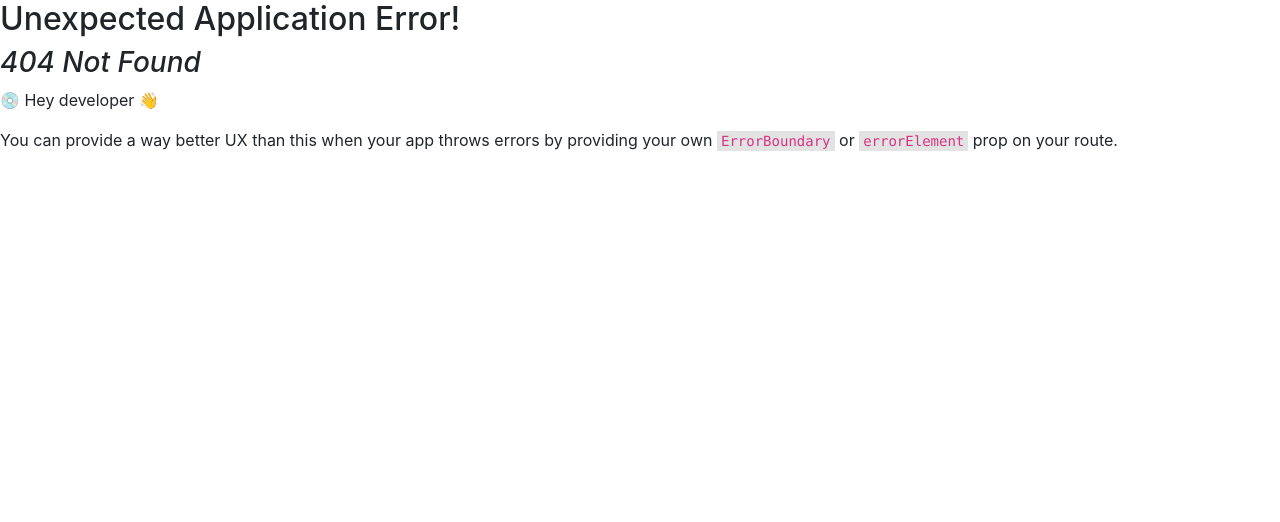
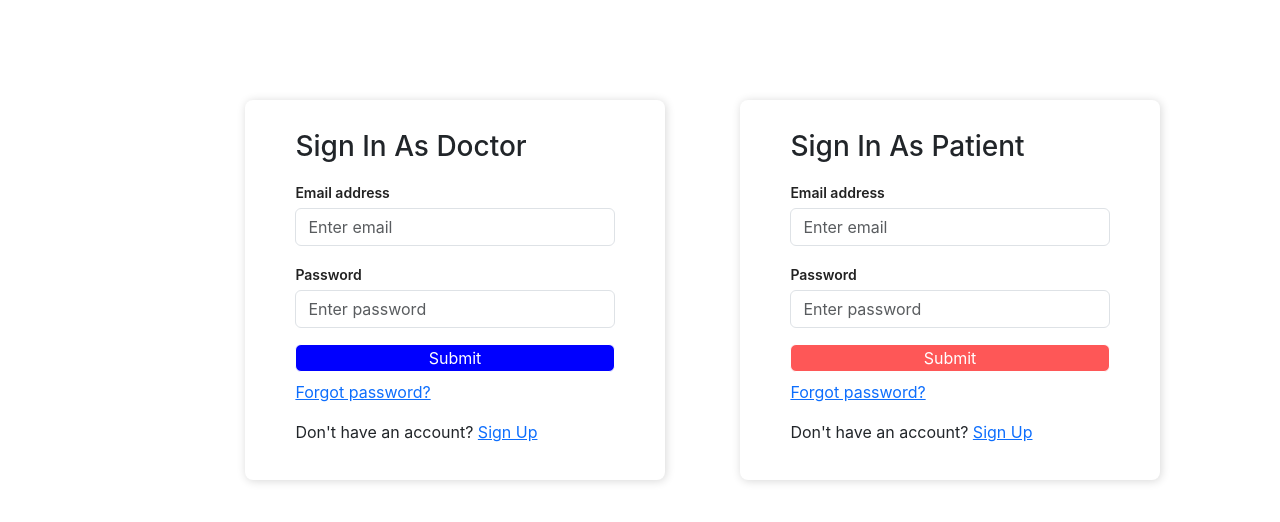
Before and after one commit to shalini24vatsal23/WellMed, a React (Create React App) app in the folder frontend/: page /SignIn1 in a window 1280 px wide. Before the commit this address had no page. Shown: the top 522 px of the page. Built offline with nearby package versions, Linux system fonts and the light colour scheme; the HTML template or start-up script is replaced by a standard one.

Commit message:
'committhree'

```diff
--- a/frontend/src/App.js
+++ b/frontend/src/App.js
@@ -4,22 +4,36 @@ import './App.css';
 import HomePage from './pages/HomePage';
 import Article from './pages/Article';
 import { createBrowserRouter, RouterProvider } from 'react-router-dom';
+import { NavLink } from 'react-router-dom';
+import SignIn1 from './pages/SignIn1';
 
 function App() {
   const router = createBrowserRouter([
     {
       path: '/',
-      element: <HomePage/>
+      element: <HomePage />,
     },
     {
-      path: `/article/:id`,
-      element: <Article/>
-    }
+      path: '/article/:id',
+      element: <Article />,
+    },
+    {
+      path: '/SignIn1',
+      element: <SignIn1 />,
+    },
   ]);
 
-  return (
-    <RouterProvider router={router}/>
-  );
-}
+
+    return (
+      <RouterProvider router={router}>
+        <nav>
+          {/* Add other navigation links here */}
+          <NavLink to="/">Home</NavLink>
+          <NavLink to="/article/1">Article 1</NavLink>
+          <NavLink to="/SignIn1">Sign In</NavLink>
+        </nav>
+      </RouterProvider>
+    );
+  }
 
 export default App;
--- a/frontend/src/components/NavBar.js
+++ b/frontend/src/components/NavBar.js
@@ -2,59 +2,65 @@ import Container from 'react-bootstrap/Container';
 import Nav from 'react-bootstrap/Nav';
 import Navbar from 'react-bootstrap/Navbar';
 import Form from 'react-bootstrap/Form';
-import Button from 'react-bootstrap/Button';
 import Row from 'react-bootstrap/Row';
 import Col from 'react-bootstrap/Col';
 import '../style.css';
+import  logo  from '../images/logo.png';
+import { Link } from 'react-router-dom';
 
 function NavBar()
 {
   return(
   <>
-  <Navbar expand="lg" className="bg-body-tertiary"  data-bs-theme="light" fixed="top" >
-      <Container fluid>
-      <Navbar.Brand href="#home">
+  <Navbar expand="lg" className="bg-white border border-1 border-grey" fixed="top" >
+      <Container fluid className='w-75'>
+      <Navbar.Brand href="/" className='me-5'>
             <img
               alt=""
-              src="navlogo.jpg"
-              width="30"
-              height="30"
+              src={logo}
+              width="50"
+              height="50"
               className="d-inline-block align-top"
-            />{' '}
-            React Bootstrap
+            />
           </Navbar.Brand>
         <Navbar.Toggle aria-controls="basic-navbar-nav" />
         <Navbar.Collapse id="basic-navbar-nav" >
-          <Nav className="me-auto">
-          <Nav.Link href="#Specialists">Specialities</Nav.Link>
-            <Nav.Link href="#About">About</Nav.Link>
-            <Nav.Link href="#Contact us">Contact us</Nav.Link>
-            <Nav.Link href='#FAQ'>FAQ's</Nav.Link>
-            <Form inline>
+        <Nav variant="underline" defaultActiveKey="/" className='me-5'>
+      <Nav.Item>
+        <Nav.Link href="/">Home</Nav.Link>
+      </Nav.Item>
+      <Nav.Item>
+        <Nav.Link eventKey="link-1">Specialities</Nav.Link>
+      </Nav.Item>
+      <Nav.Item>
+        <Nav.Link eventKey="link-2">About</Nav.Link>
+      </Nav.Item>
+      <Nav.Item>
+        <Nav.Link eventKey="link-3">Contact Us</Nav.Link>
+      </Nav.Item>
+    </Nav>
+          <Form inline>
         <Row>
           <Col xs="auto">
             <Form.Control
               type="text"
               placeholder="Search"
-              className=" mr-sm-2"
+              className=""
             />
           </Col>
           <Col xs="auto">
-          <Button type="submit" className='search-btn'
-          style={{ color: '#ffffff',
-           backgroundColor: '#fe5757',
-            borderRadius: '6px',
-             border: 'none',
-             padding: '6px' }}>
-              Search
-          </Button>
+          <button className='pink-btn'>Search</button>
 
           </Col>
         </Row>
       </Form>
-            <Nav.Link href='#Sign in'>Sign in</Nav.Link>
-            <Nav.Link href='#Sign up'>Sign up</Nav.Link>
-          </Nav>
+
+      <button className='btn border border-1 border-black btn-sm my-1 ms-auto'>
+      <Link to='/SignIn1' className='text-decoration-none text-dark' >
+        Login / Signup
+        </Link>
+        </button>
+
         </Navbar.Collapse>
       </Container>
     </Navbar>
--- /dev/null
+++ b/frontend/src/pages/SignIn1.js
@@ -0,0 +1,93 @@
+import React from 'react';
+import '../style.css';
+
+const SignIn1 = () => {
+  return (
+
+     <div className="container">
+    {/* First sign-in container */}
+    <div className="auth-container">
+      <form className="Auth-form" >
+        <div className="Auth-form-content" >
+          <h3>Sign In As Doctor</h3>
+          <div className="form-group mt-3">
+            <label>Email address</label>
+            <input
+              type="email"
+              className="form-control mt-1"
+              placeholder="Enter email"
+            />
+          </div>
+          <div className="form-group mt-3">
+            <label>Password</label>
+            <input
+              type="password"
+              className="form-control mt-1"
+              placeholder="Enter password"
+            />
+          </div>
+          <div className="d-grid gap-2 mt-3">
+            <button type="submit" style={{
+              backgroundColor: 'blue',
+              color: '#ffffff',
+              border: '1px solid #ffffff',
+              borderRadius: '6px'
+            }}>
+              Submit
+            </button>
+          </div>
+          <p className="forgot-password text-right mt-2">
+            <a href="#">Forgot password?</a>
+          </p>
+          <p>
+            Don't have an account? <a href="#">Sign Up</a>
+          </p>
+        </div>
+      </form>
+    </div>
+
+    {/* Second sign-in container (exact copy) */}
+    <div className="auth-container">
+      <form className="Auth-form">
+        <div className="Auth-form-content" >
+          <h3>Sign In As Patient</h3>
+          <div className="form-group mt-3">
+            <label>Email address</label>
+            <input
+              type="email"
+              className="form-control mt-1"
+              placeholder="Enter email"
+            />
+          </div>
+          <div className="form-group mt-3">
+            <label>Password</label>
+            <input
+              type="password"
+              className="form-control mt-1"
+              placeholder="Enter password"
+            />
+          </div>
+          <div className="d-grid gap-2 mt-3">
+            <button type="submit" style={{
+              backgroundColor: '#fe5757',
+              color: '#ffffff',
+              border: '1px solid #ffffff',
+              borderRadius: '6px'
+            }}>
+              Submit
+            </button>
+          </div>
+          <p className="forgot-password text-right mt-2">
+            <a href="#">Forgot password?</a>
+          </p>
+          <p>
+            Don't have an account? <a href="#">Sign Up</a>
+          </p>
+        </div>
+      </form>
+    </div>
+  </div>
+  );
+};
+
+export default SignIn1;
--- /dev/null
+++ b/frontend/src/pages/SignUpDoctor.js
@@ -0,0 +1,6 @@
+import React, { useState } from 'react';
+import '../style.css'
+function SignUp()
+{
+
+}
--- a/frontend/src/style.css
+++ b/frontend/src/style.css
@@ -45,3 +45,70 @@
   .icons:hover{
     cursor: pointer;
   }
+
+
+.App {
+  background-color: white;
+}
+
+.Auth-form-container {
+  display: flex;
+  justify-content: center;
+  align-items: center;
+  width: 100vw;
+  height: 100vh;
+}
+
+.Auth-form {
+  width: 420px;
+  box-shadow: rgb(0 0 0 / 16%) 1px 1px 10px;
+  padding-top: 30px;
+  padding-bottom: 20px;
+  border-radius: 8px;
+  background-color: white;
+}
+
+.Auth-form-content {
+  padding-left: 12%;
+  padding-right: 12%;
+}
+
+.Auth-form-title {
+  text-align: center;
+  margin-bottom: 1em;
+  font-size: 24px;
+  color: rgb(34, 34, 34);
+  font-weight: 800;
+}
+
+label {
+  font-size: 14px;
+  font-weight: 600;
+  color: rgb(34, 34, 34);
+}
+
+.background-image {
+  /* Set background image properties here */
+  background-image: url('https://cdn.vectorstock.com/i/1000x1000/19/80/cartoon-doctor-team-in-medical-uniform-healthcare-vector-31251980.webp'); /* Replace with your image path */
+  background-size: cover;
+  background-position: center;
+  position: absolute;
+  top: 0;
+  left: 0;
+  width: 100%;
+  height: 100%;
+  z-index: -1;
+  opacity: 0.7;
+}
+
+.container {
+  display: flex;
+  padding: 100px;
+
+}
+
+.auth-container {
+  /* Styles for individual containers (optional) */
+  width: 45%; /* Set width to make them side-by-side */
+  margin-left: 75px; /* Add some margin for spacing */
+}
```
Also changed, not shown: frontend/src/pages/SignIn.js (added, +50 -0 lines), frontend/src/images/logo.png (added), frontend/src/images/signin.jpg (added).
